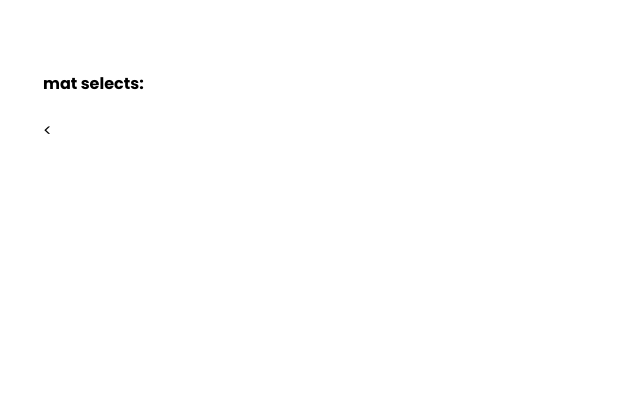
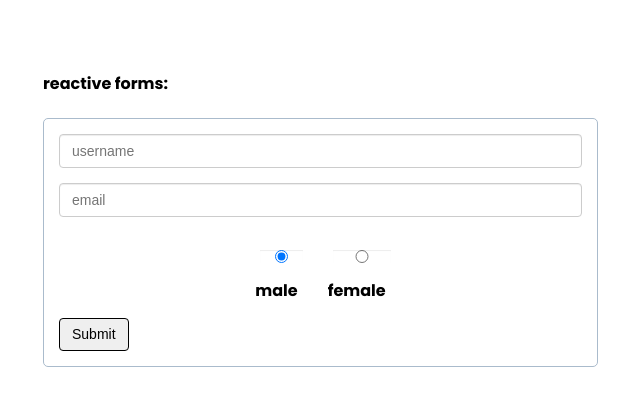
Before and after one commit to atlasboris/gp-tests, an Angular app: page / in a window 1280 px wide. Shown: the top 406 px of the page, without its empty margins (7-647 px from the left). Built offline with nearby package versions, Linux system fonts and the light colour scheme.

Commit message:
simple reactive form implementation

```diff
--- a/src/app/app.component.html
+++ b/src/app/app.component.html
@@ -1,4 +1,4 @@
 <div class="content-wrap">
-    <h4>mat selects:</h4>
-    <
+    <h4>reactive forms:</h4>
+    <reactive-form-tests></reactive-form-tests>
 </div>
--- a/src/app/app.module.ts
+++ b/src/app/app.module.ts
@@ -21,12 +21,14 @@ import { ReactiveFormTestsComponent } from './reactive-form-tests/reactive-form-
   ],
   imports: [
     BrowserModule,
+    AppRoutingModule,
+
     CommonModule,
     FormsModule,
     ReactiveFormsModule,
     BrowserAnimationsModule,
     HttpClientModule,
-    AppRoutingModule,
+
     MatSelectModule
   ],
   providers: [],
--- a/src/app/reactive-form-tests/reactive-form-tests.component.html
+++ b/src/app/reactive-form-tests/reactive-form-tests.component.html
@@ -1 +1,19 @@
-<p>reactive-form-tests works!</p>
+<div class="container">
+    <form [formGroup]="singUpFrom" (ngSubmit)="onSubmit()">
+
+        <input formControlName="username" type="text" placeholder="username">
+
+        <input formControlName="email" type="text" placeholder="email">
+
+        <div class="radio-wrap">
+            <div class="radio" *ngFor="let gender of genders">
+                <label>
+                    <input formControlName="gender" type="radio" [value]="gender">
+                    {{ gender }}
+                </label>
+            </div>
+        </div>
+
+        <button class="btn btn-primary" type="submit">Submit</button>
+    </form>
+</div>
--- a/src/app/reactive-form-tests/reactive-form-tests.component.scss
+++ b/src/app/reactive-form-tests/reactive-form-tests.component.scss
@@ -0,0 +1,18 @@
+
+form{
+max-width: 555px;
+border:1px solid #abc;
+border-radius: 5px;
+padding: 15px;
+
+input{
+    margin-bottom: 15px;
+}
+    .radio-wrap{
+        display: flex;
+        justify-content: center;
+        label{
+            margin: 15px;
+        }
+    }
+}
--- a/src/app/reactive-form-tests/reactive-form-tests.component.ts
+++ b/src/app/reactive-form-tests/reactive-form-tests.component.ts
@@ -1,15 +1,25 @@
 import { Component, OnInit } from '@angular/core';
+import { FormControl, FormGroup } from '@angular/forms';
 
 @Component({
-  selector: 'app-reactive-form-tests',
+  selector: 'reactive-form-tests',
   templateUrl: './reactive-form-tests.component.html',
   styleUrls: ['./reactive-form-tests.component.scss']
 })
 export class ReactiveFormTestsComponent implements OnInit {
-
-  constructor() { }
+  genders = ['male', 'female'];
+  singUpFrom:FormGroup;
 
   ngOnInit(): void {
+      this.singUpFrom = new FormGroup({
+        'username': new FormControl(null),
+        'email':new FormControl(null),
+        'gender':new FormControl('male')
+      })
+  }
+
+  onSubmit(){
+    console.log('my form', this.singUpFrom.value)
   }
 
 }
```
